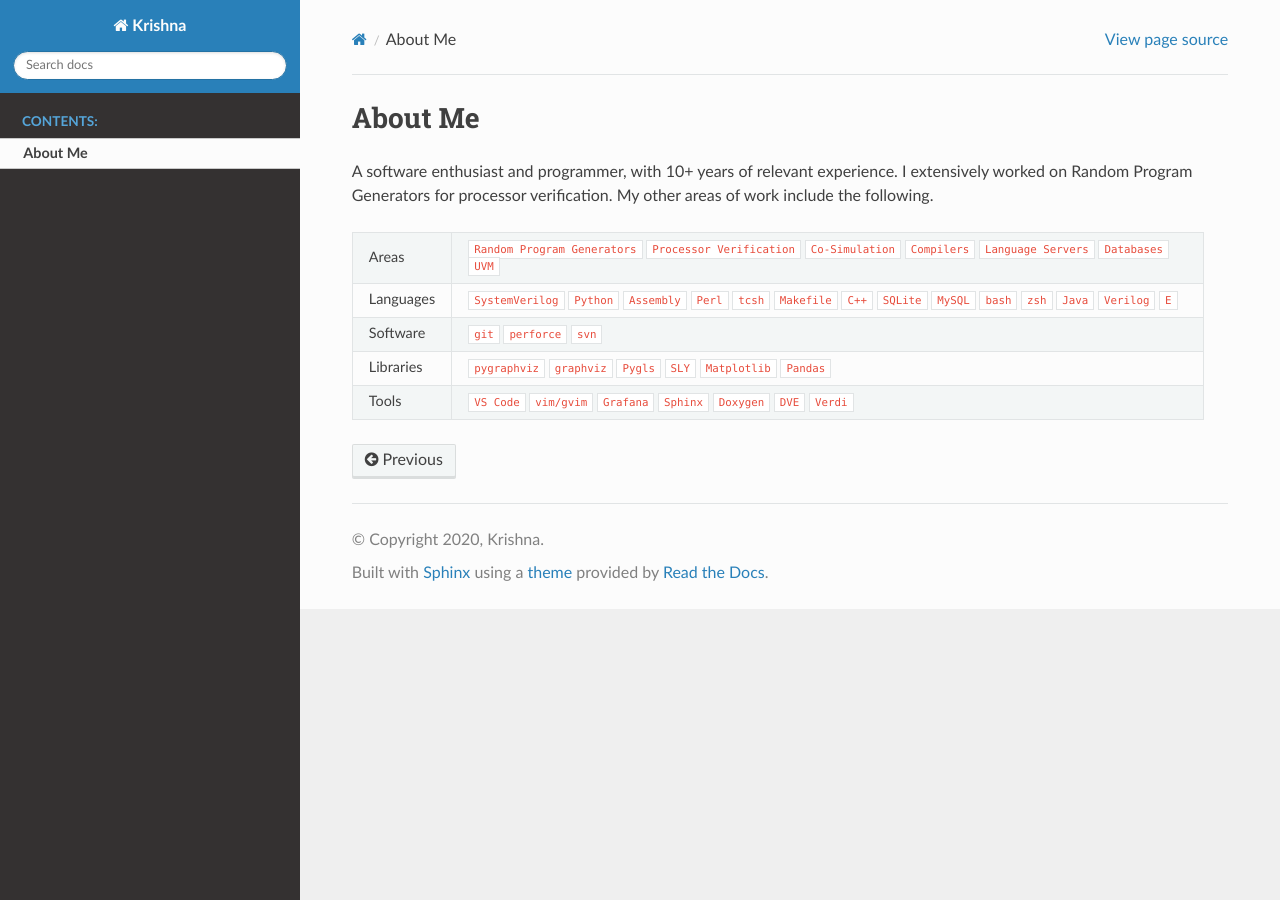
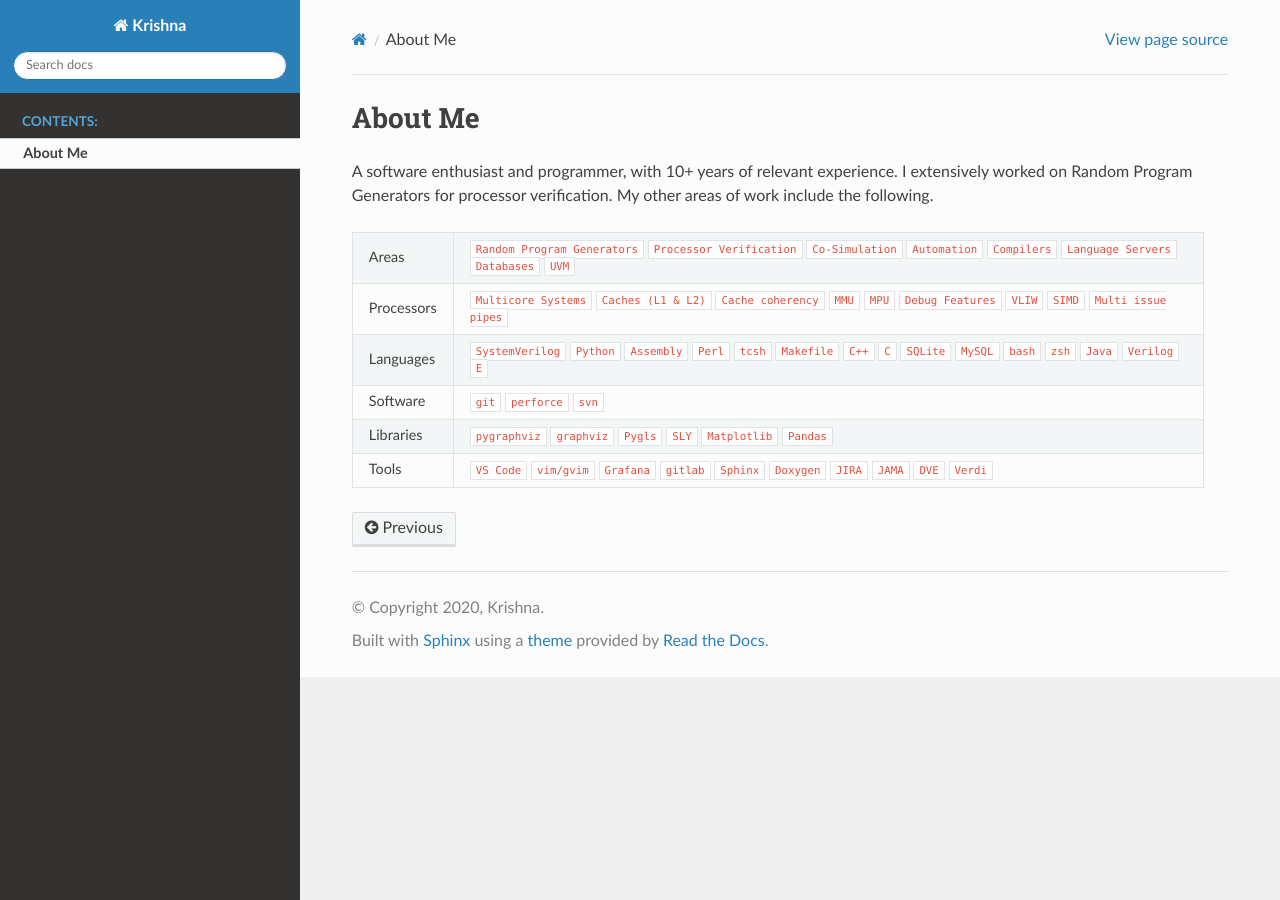
Before and after one commit to krishvk/krishvk.github.io, a Sphinx documentation site: the page built from docs/source/me.rst, in a window 1280 px wide. Built offline with Sphinx 7.4.7 and the Read the Docs theme 2.0.0, drawn with Linux system fonts in a browser that asks for light colours; pages that are not in the unit, such as notebooks, are missing from menus.

```diff
--- a/docs/source/index.rst
+++ b/docs/source/index.rst
@@ -11,6 +11,7 @@ Krishna
    :caption: Contents:
 
    me.rst
+   work_profile.rst
 
 
 Indices and tables
--- a/docs/source/me.rst
+++ b/docs/source/me.rst
@@ -8,8 +8,9 @@ Random Program Generators for processor verification. My other areas of work inc
   :widths: 10, 1000
   :align: left
 
-  Areas, :code:`Random Program Generators` :code:`Processor Verification` :code:`Co-Simulation` :code:`Compilers` :code:`Language Servers` :code:`Databases` :code:`UVM`
-  Languages, :code:`SystemVerilog` :code:`Python` :code:`Assembly` :code:`Perl` :code:`tcsh` :code:`Makefile` :code:`C++` :code:`SQLite` :code:`MySQL` :code:`bash` :code:`zsh` :code:`Java` :code:`Verilog` :code:`E`
+  Areas, :code:`Random Program Generators` :code:`Processor Verification` :code:`Co-Simulation` :code:`Automation` :code:`Compilers` :code:`Language Servers` :code:`Databases` :code:`UVM`
+  Processors, :code:`Multicore Systems` :code:`Caches (L1 & L2)` :code:`Cache coherency` :code:`MMU` :code:`MPU` :code:`Debug Features` :code:`VLIW` :code:`SIMD` :code:`Multi issue pipes`
+  Languages, :code:`SystemVerilog` :code:`Python` :code:`Assembly` :code:`Perl` :code:`tcsh` :code:`Makefile` :code:`C++` :code:`C` :code:`SQLite` :code:`MySQL` :code:`bash` :code:`zsh` :code:`Java` :code:`Verilog` :code:`E`
   Software, :code:`git` :code:`perforce` :code:`svn`
   Libraries, :code:`pygraphviz` :code:`graphviz` :code:`Pygls` :code:`SLY` :code:`Matplotlib` :code:`Pandas`
-  Tools, :code:`VS Code` :code:`vim/gvim` :code:`Grafana` :code:`Sphinx` :code:`Doxygen` :code:`DVE` :code:`Verdi`
+  Tools, :code:`VS Code` :code:`vim/gvim` :code:`Grafana` :code:`gitlab` :code:`Sphinx` :code:`Doxygen` :code:`JIRA` :code:`JAMA` :code:`DVE` :code:`Verdi`
```
